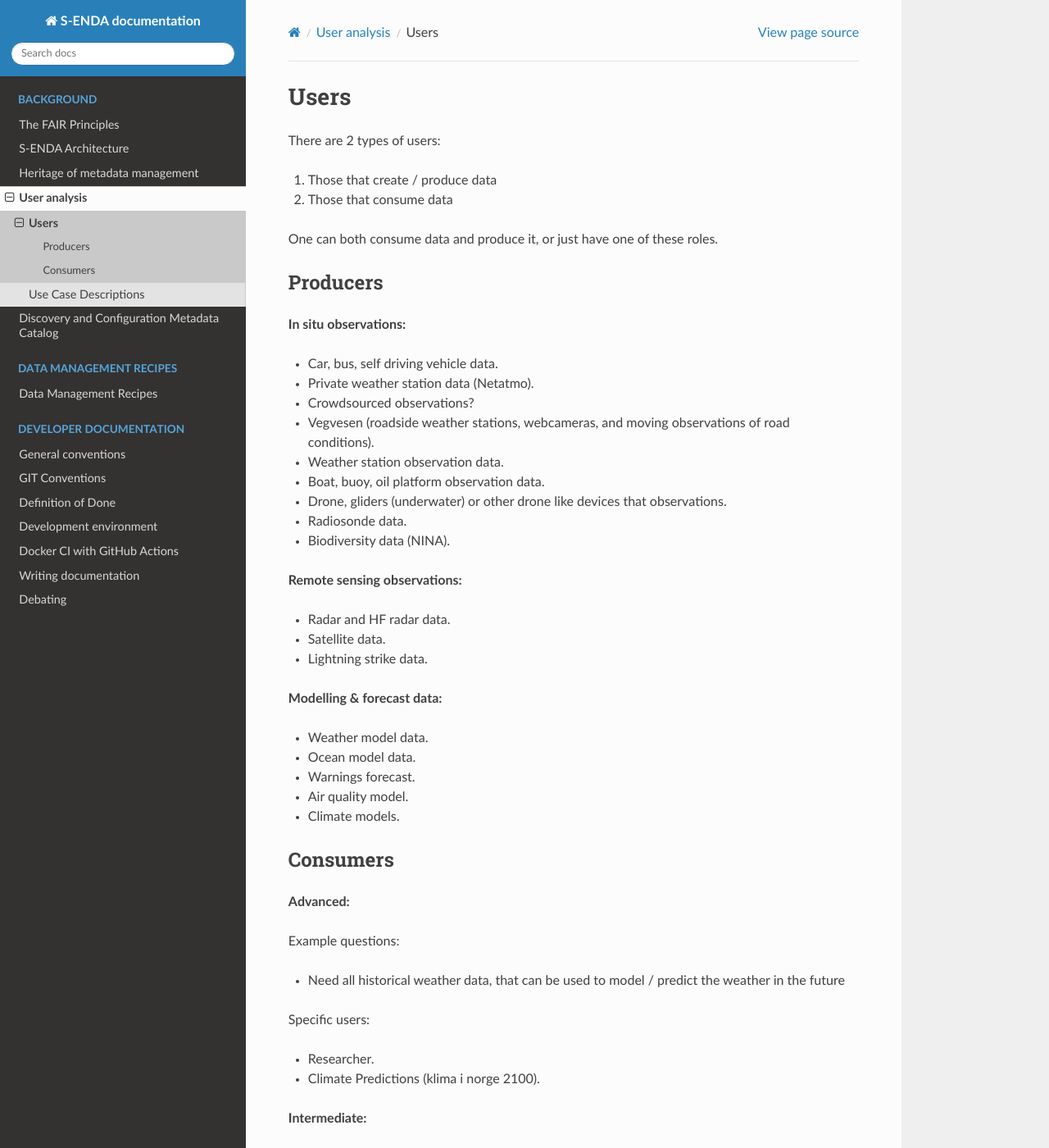
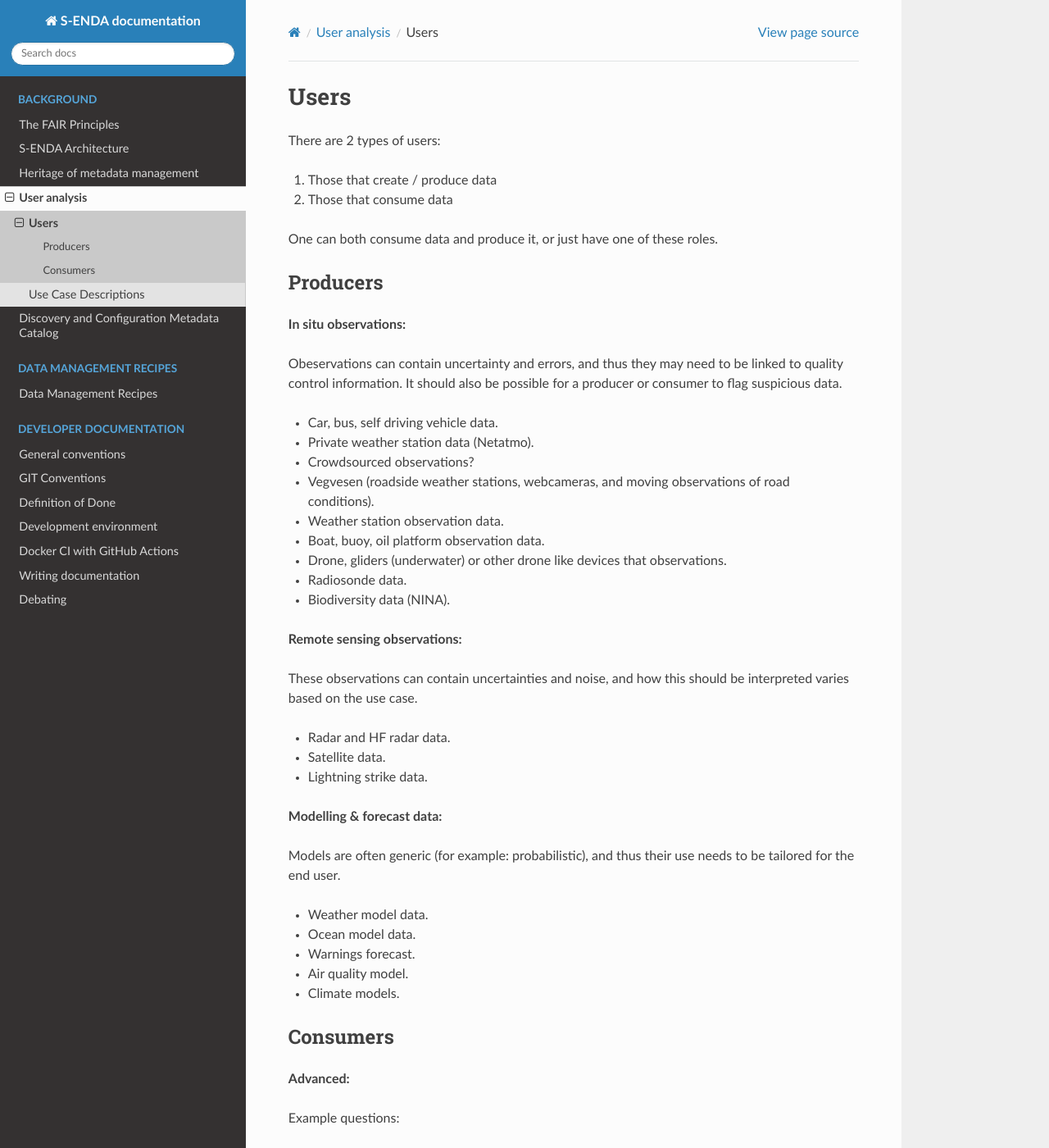
Before and after one commit to metno/S-ENDA-documentation, a Sphinx documentation site: the page built from source/users.rst, in a window 1280 px wide and 1400 px high. Shown: the whole window at 82% size. Built offline with Sphinx 7.4.7 and the Read the Docs theme 2.0.0, drawn with Linux system fonts in a browser that asks for light colours; some of the changed text lies outside the part shown.

Commit message:
Update users.rst
More description of the producers

```diff
--- a/source/users.rst
+++ b/source/users.rst
@@ -13,6 +13,8 @@ Producers
 =========
 
 **In situ observations:**
+
+Obeservations can contain uncertainty and errors, and thus they may need to be linked to quality control information. It should also be possible for a producer or consumer to flag suspicious data.
 
 * Car, bus, self driving vehicle data.
 
@@ -34,6 +36,8 @@ Producers
 
 **Remote sensing observations:**
 
+These observations can contain uncertainties and noise, and how this should be interpreted varies based on the use case.
+
 * Radar and HF radar data.
 
 * Satellite data.
@@ -41,6 +45,8 @@ Producers
 * Lightning strike data.
 
 **Modelling & forecast data:**
+
+Models are often generic (for example: probabilistic), and thus their use needs to be tailored for the end user.
 
 * Weather model data.
 
```
Also changed, not shown: other parts of source/users.rst (+1 -1 lines).
